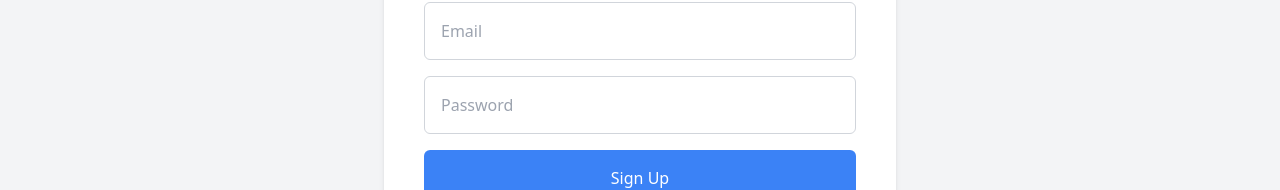
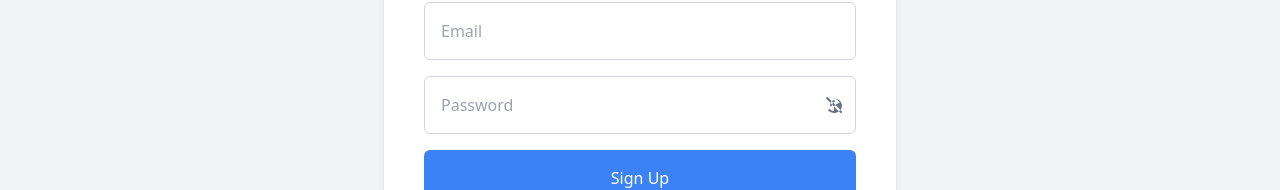
Before and after one commit to m-ahrukh/to-do, a Next.js app: page /signup in a window 1280 px wide. Shown: the part 380-570 px from the top of the page. Built offline with nearby package versions, Linux system fonts and the light colour scheme.

Commit message:
after editing task, redirecting to home page, add hide/show password functionality

```diff
--- a/src/app/components/AddTaskForm.tsx
+++ b/src/app/components/AddTaskForm.tsx
@@ -5,9 +5,17 @@ import { supabase } from '@/utils/supabase/client';
 export function AddTaskForm({ onTaskAdded }: { onTaskAdded: () => void }) {
   const [task, setTask] = useState('');
 
+  // Capitalize the first letter of the task
+   const capitalizeFirstLetter = (task: string) => {
+    return task.charAt(0).toUpperCase() + task.slice(1);
+  };
+
   // Function to add a new task
   const addTask = async (e: React.FormEvent) => {
     e.preventDefault();
+
+    // Capitalize the first letter before submitting
+     const formattedTask = capitalizeFirstLetter(task);
 
     // Check if user is authenticated
     const { data: userResponse, error: userError } = await supabase.auth.getUser();
@@ -29,7 +37,7 @@ export function AddTaskForm({ onTaskAdded }: { onTaskAdded: () => void }) {
 
     const { data, error } = await supabase
       .from('todo_app')
-      .insert([{ text: task, uuid: randomString, status: 'added', user_id: userId }]);
+      .insert([{ text: formattedTask, uuid: randomString, status: 'added', user_id: userId }]);
 
     if (error) {
       console.error('Error adding task:', error.message); // Log the error message
--- a/src/app/edit/[id]/page.tsx
+++ b/src/app/edit/[id]/page.tsx
@@ -34,7 +34,7 @@ export default async function Edit({ params }: { params: { id: string } }) {
         return;
       }
 
-      redirect('/');
+      redirect('/home');
     }
   }
 
--- a/src/app/not-found.tsx
+++ b/src/app/not-found.tsx
@@ -2,11 +2,11 @@ import Link from 'next/link';
 
 export default function NotFound() {
   return (
-    <div className="flex flex-col items-center justify-center h-screen">
-      <h1 className="text-6xl font-bold mb-4">404</h1>
-      <p className="text-xl text-gray-600 mb-8">Oops! The page you&apos;re looking for doesn&apos;t exist.</p>
+    <div className="flex flex-col items-center justify-center h-screen px-4 text-center">
+      <h1 className="text-6xl md:text-8xl font-bold mb-4">404</h1>
+      <p className="text-lg md:text-xl text-gray-600 mb-8">Oops! The page you&apos;re looking for doesn&apos;t exist.</p>
       <Link href="/">
-        <button className="bg-blue-500 hover:bg-blue-700 text-white font-bold py-2 px-4 rounded">
+        <button className="bg-blue-500 hover:bg-blue-700 text-white font-bold py-2 px-4 md:py-3 md:px-6 rounded transition-all duration-300 ease-in-out">
           Go Back Home
         </button>
       </Link>
--- a/src/app/signin/page.tsx
+++ b/src/app/signin/page.tsx
@@ -8,6 +8,7 @@ export default function SignIn() {
   const [email, setEmail] = useState('')
   const [password, setPassword] = useState('')
   const [error, setError] = useState<string | null>(null);
+  const [showPassword, setShowPassword] = useState(false); // State to toggle password visibility
   const router = useRouter();
 
   const handleSignIn = async (e: React.FormEvent<HTMLFormElement>) => {
@@ -40,13 +41,32 @@ export default function SignIn() {
             onChange={(e) => setEmail(e.target.value)}
             className="w-full p-3 sm:p-4 border border-gray-300 rounded-md focus:outline-none focus:ring-2 focus:ring-blue-500 dark:bg-gray-700 dark:border-gray-600 dark:text-white"
           />
+          <div className="relative w-full">
             <input
-            type="password"
+              type={showPassword ? "text" : "password"} // Toggle between text and password
               placeholder="Password"
               value={password}
               onChange={(e) => setPassword(e.target.value)}
               className="w-full p-3 sm:p-4 border border-gray-300 rounded-md focus:outline-none focus:ring-2 focus:ring-blue-500 dark:bg-gray-700 dark:border-gray-600 dark:text-white"
             />
+            {/* Toggle Password Visibility Button */}
+            <button
+              type="button"
+              onClick={() => setShowPassword(!showPassword)} // Toggle the showPassword state
+              className="absolute inset-y-0 right-3 flex items-center text-gray-500 dark:text-gray-400"
+            >
+              {showPassword ? (
+                <svg xmlns="http://www.w3.org/2000/svg" className="h-5 w-5" viewBox="0 0 20 20" fill="currentColor">
+                  <path d="M10 3C5 3 1.73 7.11 1 10c.73 2.89 4 7 9 7s8.27-4.11 9-7c-.73-2.89-4-7-9-7zm0 12a5 5 0 110-10 5 5 0 010 10zm0-8a3 3 0 100 6 3 3 0 000-6z" />
+                </svg>
+              ) : (
+                <svg xmlns="http://www.w3.org/2000/svg" className="h-5 w-5" viewBox="0 0 20 20" fill="currentColor">
+                  <path fillRule="evenodd" d="M3.707 2.293a1 1 0 00-1.414 1.414l14 14a1 1 0 001.414-1.414l-14-14zM10 4a6 6 0 015.618 3.95A6 6 0 0010 16a5.983 5.983 0 01-4.617-2.282l-1.41 1.41A8 8 0 0018 10a8 8 0 00-7.823-6.246l-.848-.847zM7.73 5.728a6.017 6.017 0 012.537-.453l1.24 1.24a4.978 4.978 0 00-3.775 4.368l-1.064 1.065A6.017 6.017 0 017.73 5.728z" clipRule="evenodd" />
+                </svg>
+              )}
+            </button>
+          </div>
+
           {error && <p className="text-red-500 text-sm sm:text-base mb-4">{error}</p>}
           <button type="submit"
             className="w-full p-3 sm:p-4 bg-blue-500 text-white rounded-md hover:bg-blue-600 transition-colors duration-200"
--- a/src/app/signup/page.tsx
+++ b/src/app/signup/page.tsx
@@ -8,6 +8,7 @@ export default function SignUp() {
   const [email, setEmail] = useState('')
   const [password, setPassword] = useState('')
   const [error, setError] = useState<string | null>(null)
+  const [showPassword, setShowPassword] = useState(false); // State to toggle password visibility
   const router = useRouter();
 
   const handleSignUp = async (e: React.FormEvent<HTMLFormElement>) => {
@@ -42,12 +43,31 @@ export default function SignUp() {
             value={email}
             onChange={(e) => setEmail(e.target.value)}
             className="w-full p-3 sm:p-4 border border-gray-300 rounded-md focus:outline-none focus:ring-2 focus:ring-blue-500 dark:bg-gray-700 dark:border-gray-600 dark:text-white" required />
-          <input
-            type="password"
-            placeholder="Password"
-            value={password}
-            onChange={(e) => setPassword(e.target.value)}
-            className="w-full p-3 sm:p-4 border border-gray-300 rounded-md focus:outline-none focus:ring-2 focus:ring-blue-500 dark:bg-gray-700 dark:border-gray-600 dark:text-white" required />
+          <div className="relative w-full">
+            <input
+              type={showPassword ? "text" : "password"} // Toggle between text and password
+              placeholder="Password"
+              value={password}
+              onChange={(e) => setPassword(e.target.value)}
+              className="w-full p-3 sm:p-4 border border-gray-300 rounded-md focus:outline-none focus:ring-2 focus:ring-blue-500 dark:bg-gray-700 dark:border-gray-600 dark:text-white"
+            />
+            {/* Toggle Password Visibility Button */}
+            <button
+              type="button"
+              onClick={() => setShowPassword(!showPassword)} // Toggle the showPassword state
+              className="absolute inset-y-0 right-3 flex items-center text-gray-500 dark:text-gray-400"
+            >
+              {showPassword ? (
+                <svg xmlns="http://www.w3.org/2000/svg" className="h-5 w-5" viewBox="0 0 20 20" fill="currentColor">
+                  <path d="M10 3C5 3 1.73 7.11 1 10c.73 2.89 4 7 9 7s8.27-4.11 9-7c-.73-2.89-4-7-9-7zm0 12a5 5 0 110-10 5 5 0 010 10zm0-8a3 3 0 100 6 3 3 0 000-6z" />
+                </svg>
+              ) : (
+                <svg xmlns="http://www.w3.org/2000/svg" className="h-5 w-5" viewBox="0 0 20 20" fill="currentColor">
+                  <path fillRule="evenodd" d="M3.707 2.293a1 1 0 00-1.414 1.414l14 14a1 1 0 001.414-1.414l-14-14zM10 4a6 6 0 015.618 3.95A6 6 0 0010 16a5.983 5.983 0 01-4.617-2.282l-1.41 1.41A8 8 0 0018 10a8 8 0 00-7.823-6.246l-.848-.847zM7.73 5.728a6.017 6.017 0 012.537-.453l1.24 1.24a4.978 4.978 0 00-3.775 4.368l-1.064 1.065A6.017 6.017 0 017.73 5.728z" clipRule="evenodd" />
+                </svg>
+              )}
+            </button>
+          </div>
           <button
             type='submit'
             className="w-full p-3 sm:p-4 bg-blue-500 text-white rounded-md hover:bg-blue-600 transition-colors duration-200">
```
Lines whose indentation alone changed are shown as unchanged.
